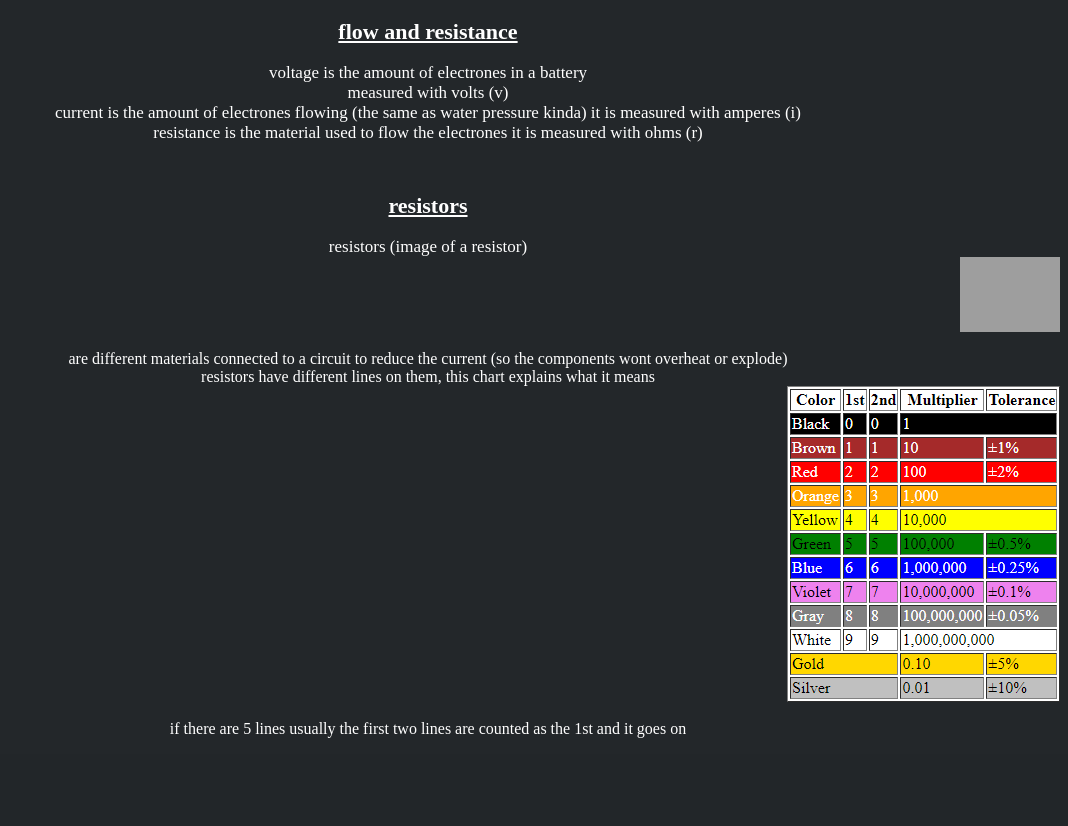
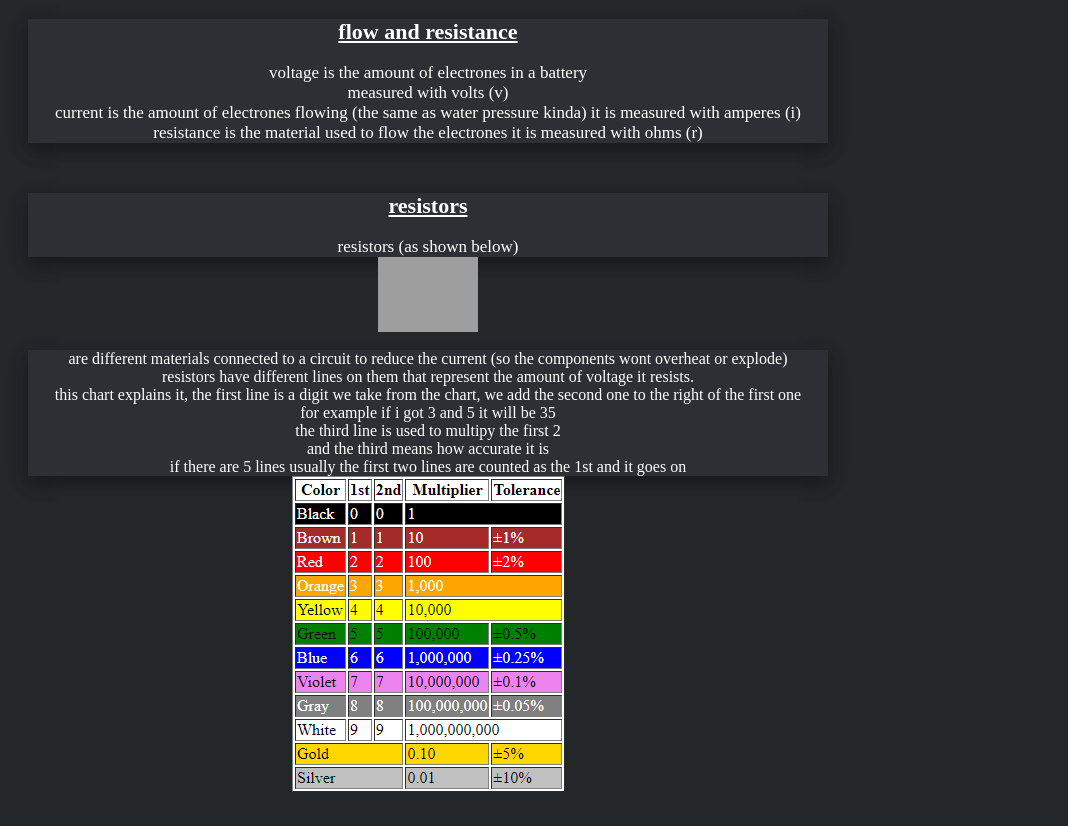
Before and after one commit to koren23/koren23.github.io, a PHP site: page /electronics.html in a window 1280 px wide. Shown: the part 709-1535 px from the top of the page, without its empty margins (212-1280 px from the left). Before the commit the page ends 1447 px from the top, so only its background shows below. Run offline with PHP 8.4, Linux system fonts and the light colour scheme; grey boxes are pictures that could not be loaded.

Commit message:
Add files via upload

```diff
--- a/electronics.html
+++ b/electronics.html
@@ -23,11 +23,11 @@
 <a href="#resistors"><button class="button">resistors</button></a>&emsp;
 </div>
 <br><br>
-<div id="explenation">
+<div class="paragraph" id="explenation">
 <p><u><b><div class="big">explenation</div></b></u><br><div class="small">ok so i started learning electronics for some reason (not school)<br>
 im learning from youtube and ill try to write down the stuff i learned here to help me study it<br>
 </div></p></div><br>
-<div id="ac-and-dc">
+<div class="paragraph" id="ac-and-dc">
 <p><u><b><div class="big">ac and dc</div></b></u><br><div class="small">ac aka alternating current is the electricity used in mass circles like inside the walls in your house<br>
 ac is when electrones change their flow directions a lot<br>
 dc aka direct current is used in small objects like a battery <br>
@@ -36,20 +36,23 @@ note that dc can be converted to ac and ac can be converted to dc<br>
 like in a computer the ac coming from the power plug is converted to dc that runs in the computer<br>
 from now and on we'll focus on dc
 </div></p></div><br>
-<div id="circuit">
+<div class="paragraph" id="circuit">
 <p><u><b><div class="big">open/closed circuit</div></b></u><br><div class="small">dc circuit has two sides coming from the battery<br>
 negative and positive sides<br>
 an open circuit wouldnt work because the negative side isnt connected to the positive one
 </div></p></div><br>
-<div id="flow">
+<div class="paragraph" id="flow">
 <p><u><b><div class="big">flow and resistance</div></b></u><br><div class="small">voltage is the amount of electrones in a battery<br>
 measured with volts (v) <br>
 current is the amount of electrones flowing (the same as water pressure kinda) it is measured with amperes (i)<br>
 resistance is the material used to flow the electrones it is measured with ohms (r)
 </div></p></div><br>
-<div id="resistors">
-<p><u><b><div class="big">resistors</div></b></u><br><div class="small">resistors (image of a resistor)</center><img class="image" width="100" src="https://m.media-amazon.com/images/I/41MITTWMTBL._SY355_.jpg"><center><br>
-are different materials connected to a circuit to reduce the current (so the components wont overheat or explode)<br>
-resistors have different lines on them, this chart explains what it means</center><img class="image" src="resources/color-codes.png"><center><br>
-if there are 5 lines usually the first two lines are counted as the 1st and it goes on
+
+<div class="paragraph" id="resistors">
+<p><u><b><div class="big">resistors</div></b></u><br><div class="small">resistors (as shown below)</div></center><img width="100" src="https://m.media-amazon.com/images/I/41MITTWMTBL._SY355_.jpg"><center><br>
+<div class="paragraph">are different materials connected to a circuit to reduce the current (so the components wont overheat or explode)<br>
+resistors have different lines on them that represent the amount of voltage it resists.<br>
+this chart explains it, the first line is a digit we take from the chart, we add the second one to the right of the first one<br>
+for example if i got 3 and 5 it will be 35<br>
+the third line is used to multipy the first 2<br> and the third means how accurate it is<br>if there are 5 lines usually the first two lines are counted as the 1st and it goes on<br></div></center><img src="resources/color-codes.png"><center><br>
 </div></p></div>
--- a/mainstyle.css
+++ b/mainstyle.css
@@ -17,3 +17,8 @@ div.links {
   .button:active {
     background-color: #6375b6;
 }
+.paragraph {
+  box-shadow: 0 8px 16px 0 rgba(0,0,0,0.2), 0 6px 20px 0 rgba(0,0,0,0.19);
+  background-color: #2c2f33;
+  width:800px;
+}
--- a/text.css
+++ b/text.css
@@ -4,7 +4,3 @@
 .big {
     font-size: 22px;
 }
-.image {
-display: block;
-margin-left: auto;
-}
```
